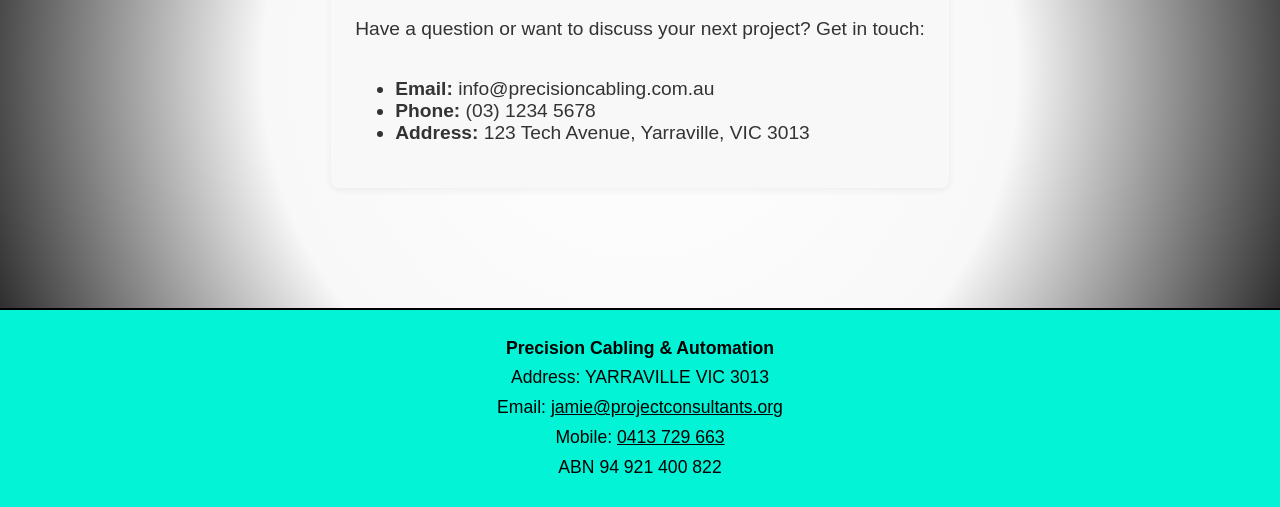
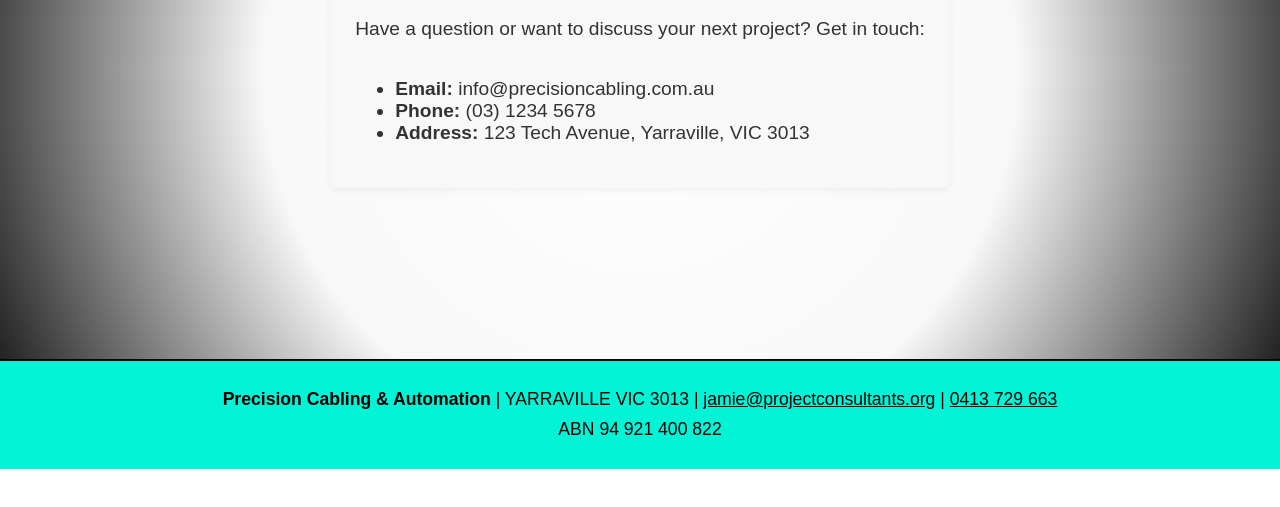
Before and after one commit to Precis60/Precision_Website_HTML, a plain HTML site: page contact.html in a window 1280 px wide. Shown: the part 331-838 px from the top of the page. After the commit the page ends 800 px from the top, so only its background shows below. Drawn offline with Linux system fonts and the light colour scheme.

Commit message:
Update contact.html

```diff
--- a/contact.html
+++ b/contact.html
@@ -44,12 +44,12 @@
     </main>
     <footer class="site-footer">
         <div class="footer-content">
-            <strong>Precision Cabling & Automation</strong><br>
-            Address: YARRAVILLE VIC 3013<br>
-            Email: <a href="mailto:jamie@projectconsultants.org"
-                class="footer-link">jamie@projectconsultants.org</a><br>
-            Mobile: <a href="tel:0413729663" class="footer-link">0413 729 663</a><br>
-            ABN 94 921 400 822
+            <span><strong>Precision Cabling & Automation</strong> | YARRAVILLE VIC 3013 |
+                <a href="mailto:jamie@projectconsultants.org" class="footer-link">jamie@projectconsultants.org</a> |
+                <a href="tel:0413729663" class="footer-link">0413 729 663</a>
+            </span>
+            <br>
+            <span>ABN 94 921 400 822</span>
         </div>
     </footer>
     <script>
```
